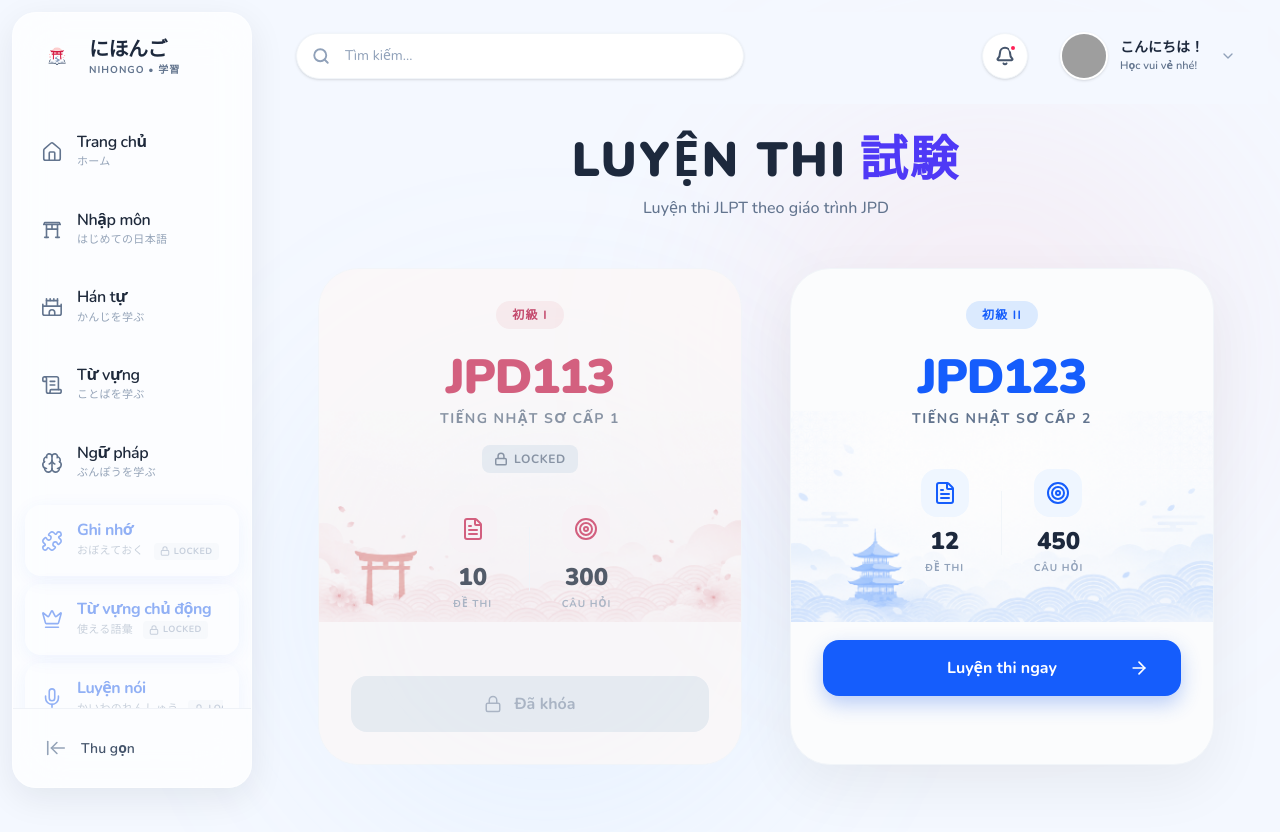
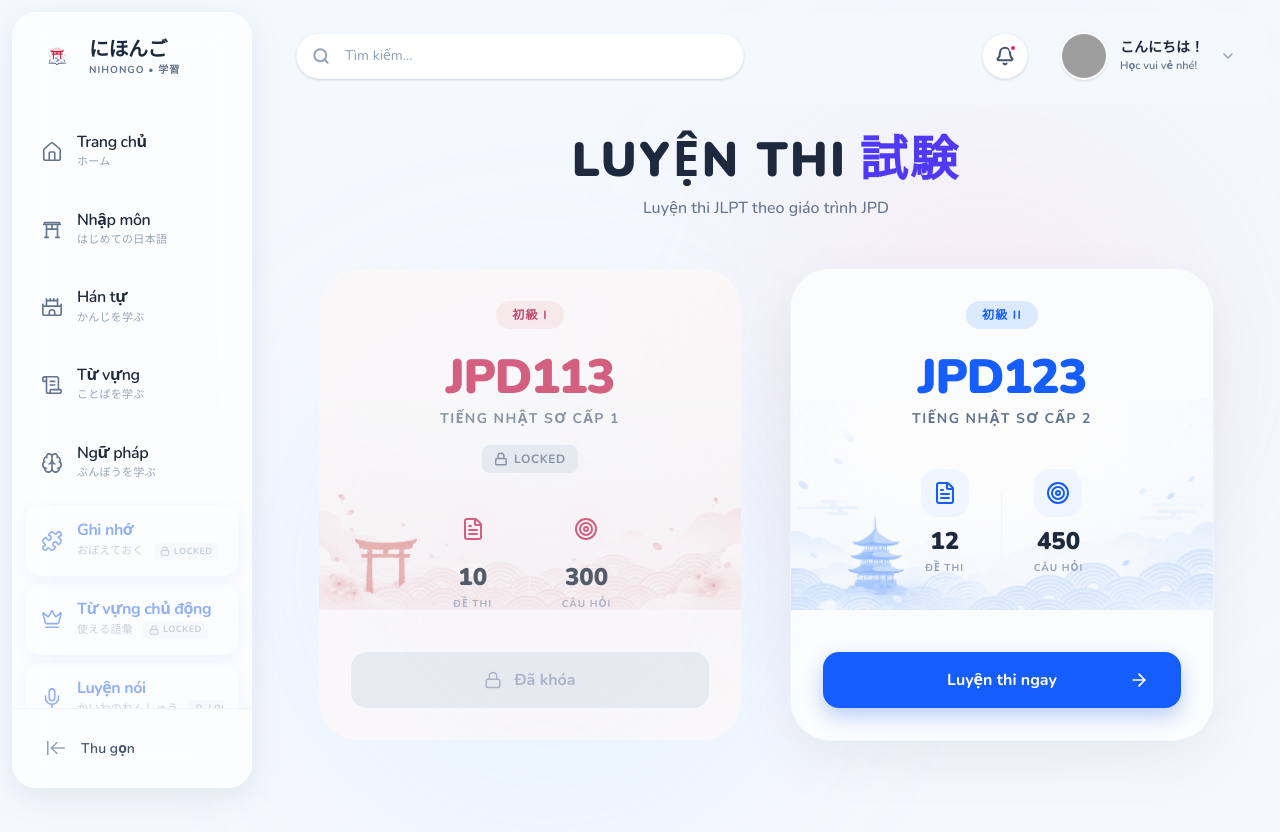
Before and after one commit to dotuananh2003/NihongoFlow, a React (Vite) app: page /exam in a window 1280 px wide. Shown: the top 832 px of the page. Built offline with nearby package versions, Linux system fonts and the light colour scheme; grey boxes are pictures that could not be loaded.

Commit message:
style: align buttons to bottom of cards using flex layout

```diff
--- a/src/pages/Exam/Exam.tsx
+++ b/src/pages/Exam/Exam.tsx
@@ -28,7 +28,7 @@ export const Exam = () => {
           {/* User's Background Image */}
           <div className="absolute inset-0 bg-[url('/images/backgrounds/jpd113-bg.jpg')] bg-[length:100%_auto] bg-center bg-no-repeat opacity-100 dark:opacity-90 transition-transform duration-700 group-hover:scale-105 pointer-events-none"></div>
 
-          <div className="relative z-10 w-full flex flex-col items-center">
+          <div className="relative z-10 w-full h-full flex flex-col items-center">
             <div className="px-4 py-1.5 rounded-full bg-rose-100 dark:bg-rose-900/40 text-rose-600 dark:text-rose-400 text-xs font-bold uppercase tracking-widest mb-6 font-jp">初級 I</div>
             <h2 className="text-5xl font-black text-rose-500 dark:text-rose-400 tracking-tight mb-2">JPD113</h2>
             <p className="text-slate-500 font-bold uppercase tracking-widest text-sm mb-4">TIẾNG NHẬT SƠ CẤP 1</p>
@@ -55,7 +55,7 @@ export const Exam = () => {
               </div>
             </div>
 
-            <button disabled className="w-full mt-6 bg-slate-200 dark:bg-slate-800 text-slate-400 dark:text-slate-500 font-bold py-4 rounded-2xl flex items-center justify-center gap-3 cursor-not-allowed">
+            <button disabled className="w-full mt-auto bg-slate-200 dark:bg-slate-800 text-slate-400 dark:text-slate-500 font-bold py-4 rounded-2xl flex items-center justify-center gap-3 cursor-not-allowed">
               <Lock size={18} /> Đã khóa
             </button>
           </div>
@@ -71,7 +71,7 @@ export const Exam = () => {
           {/* User's Background Image */}
           <div className="absolute inset-0 bg-[url('/images/backgrounds/jpd123-bg.jpg')] bg-[length:100%_auto] bg-center bg-no-repeat opacity-100 dark:opacity-90 transition-transform duration-700 group-hover:scale-105 pointer-events-none"></div>
 
-          <div className="relative z-10 w-full flex flex-col items-center">
+          <div className="relative z-10 w-full h-full flex flex-col items-center">
             <div className="px-4 py-1.5 rounded-full bg-blue-100 dark:bg-blue-900/40 text-blue-600 dark:text-blue-400 text-xs font-bold uppercase tracking-widest mb-6 font-jp">初級 II</div>
             <h2 className="text-5xl font-black text-blue-600 dark:text-blue-400 tracking-tight mb-2">JPD123</h2>
             <p className="text-slate-500 font-bold uppercase tracking-widest text-sm mb-10">TIẾNG NHẬT SƠ CẤP 2</p>
@@ -94,7 +94,7 @@ export const Exam = () => {
               </div>
             </div>
 
-            <button className="w-full mt-6 relative bg-blue-600 hover:bg-blue-700 text-white font-bold py-4 rounded-2xl shadow-[0_8px_20px_rgba(37,99,235,0.3)] transition-all group-hover:shadow-[0_8px_25px_rgba(37,99,235,0.4)] flex items-center justify-center">
+            <button className="w-full mt-auto relative bg-blue-600 hover:bg-blue-700 text-white font-bold py-4 rounded-2xl shadow-[0_8px_20px_rgba(37,99,235,0.3)] transition-all group-hover:shadow-[0_8px_25px_rgba(37,99,235,0.4)] flex items-center justify-center">
               <span>Luyện thi ngay</span>
               <ArrowRight size={20} className="absolute right-8 group-hover:translate-x-1 transition-transform" />
             </button>
--- a/src/pages/Vocabulary/Vocabulary.tsx
+++ b/src/pages/Vocabulary/Vocabulary.tsx
@@ -31,7 +31,7 @@ export const Vocabulary = () => {
 
 
 
-          <div className="relative z-10 w-full flex flex-col items-center">
+          <div className="relative z-10 w-full h-full flex flex-col items-center">
             <div className="px-4 py-1.5 rounded-full bg-rose-100 dark:bg-rose-900/40 text-rose-600 dark:text-rose-400 text-xs font-bold uppercase tracking-widest mb-6 font-jp">初級 I</div>
             <h2 className="text-5xl font-black text-rose-500 dark:text-rose-400 tracking-tight mb-2">JPD113</h2>
             <p className="text-slate-500 font-bold uppercase tracking-widest text-sm mb-4">TIẾNG NHẬT SƠ CẤP 1</p>
@@ -58,7 +58,7 @@ export const Vocabulary = () => {
               </div>
             </div>
 
-            <button disabled className="w-full mt-6 bg-slate-200 dark:bg-slate-800 text-slate-400 dark:text-slate-500 font-bold py-4 rounded-2xl flex items-center justify-center gap-3 cursor-not-allowed">
+            <button disabled className="w-full mt-auto bg-slate-200 dark:bg-slate-800 text-slate-400 dark:text-slate-500 font-bold py-4 rounded-2xl flex items-center justify-center gap-3 cursor-not-allowed">
               <Lock size={18} /> Đã khóa
             </button>
           </div>
@@ -76,7 +76,7 @@ export const Vocabulary = () => {
 
 
 
-          <div className="relative z-10 w-full flex flex-col items-center">
+          <div className="relative z-10 w-full h-full flex flex-col items-center">
             <div className="px-4 py-1.5 rounded-full bg-blue-100 dark:bg-blue-900/40 text-blue-600 dark:text-blue-400 text-xs font-bold uppercase tracking-widest mb-6 font-jp">初級 II</div>
             <h2 className="text-5xl font-black text-blue-600 dark:text-blue-400 tracking-tight mb-2">JPD123</h2>
             <p className="text-slate-500 font-bold uppercase tracking-widest text-sm mb-10">TIẾNG NHẬT SƠ CẤP 2</p>
@@ -99,7 +99,7 @@ export const Vocabulary = () => {
               </div>
             </div>
 
-            <button className="w-full mt-6 relative bg-blue-600 hover:bg-blue-700 text-white font-bold py-4 rounded-2xl shadow-[0_8px_20px_rgba(37,99,235,0.3)] transition-all group-hover:shadow-[0_8px_25px_rgba(37,99,235,0.4)] flex items-center justify-center">
+            <button className="w-full mt-auto relative bg-blue-600 hover:bg-blue-700 text-white font-bold py-4 rounded-2xl shadow-[0_8px_20px_rgba(37,99,235,0.3)] transition-all group-hover:shadow-[0_8px_25px_rgba(37,99,235,0.4)] flex items-center justify-center">
               <span>Bắt đầu học</span>
               <ArrowRight size={20} className="absolute right-8 group-hover:translate-x-1 transition-transform" />
             </button>
```
